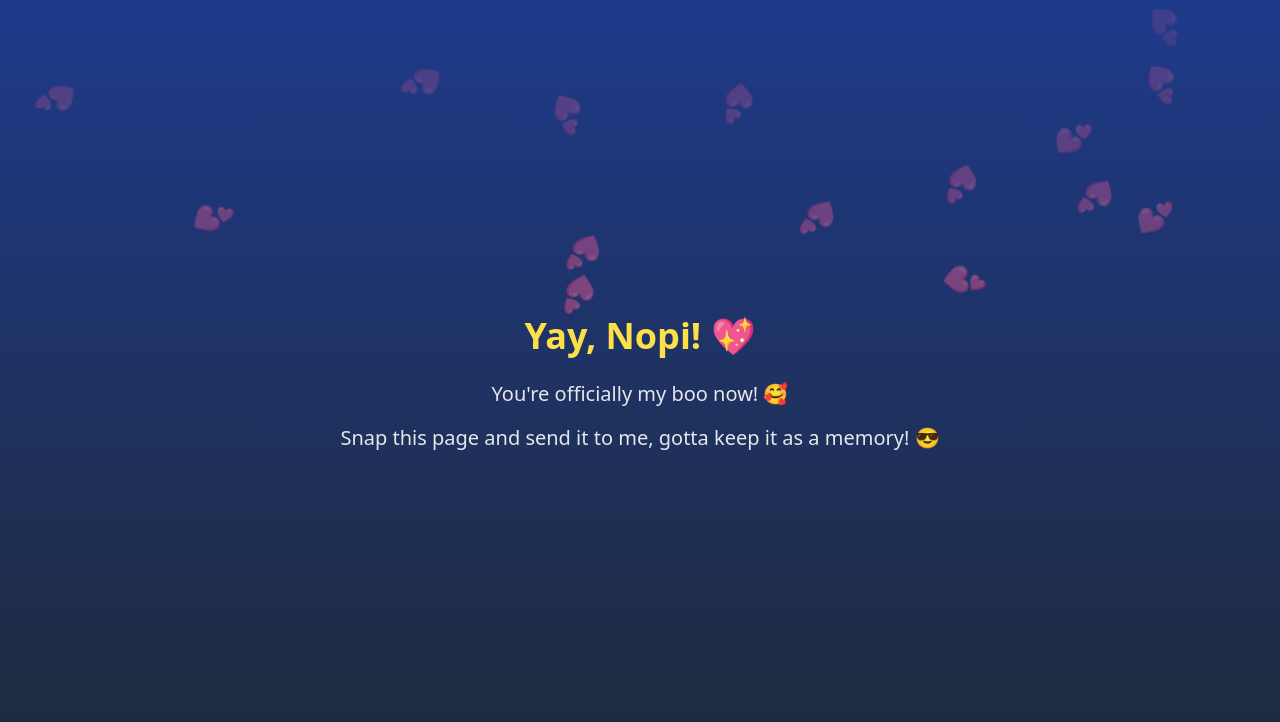
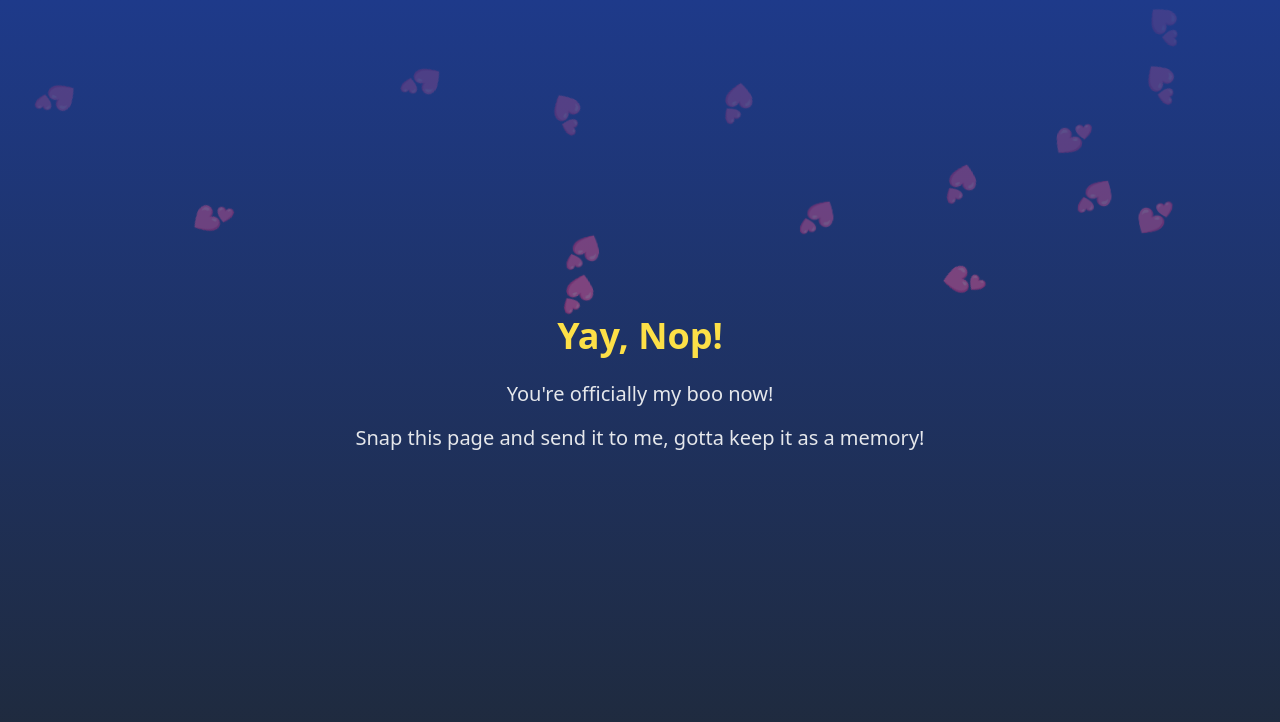
Before and after one commit to Liflifly/ytta, a plain HTML site: page congrats.html in a window 1280 px wide. Drawn offline with nearby package versions, Linux system fonts and the light colour scheme.

Commit message:
Update congrats.html

```diff
--- a/congrats.html
+++ b/congrats.html
@@ -18,12 +18,12 @@
 </head>
 <body class="min-h-screen flex flex-col items-center justify-center bg-gradient-to-b from-blue-900 to-gray-800">
     <div class="container mx-auto px-4 py-8 max-w-2xl text-center">
-        <h1 class="text-3xl md:text-4xl font-bold text-yellow-300 mb-6 fade-in">Yay, Nopi! 💖</h1>
+        <h1 class="text-3xl md:text-4xl font-bold text-yellow-300 mb-6 fade-in">Yay, Nop! </h1>
         <p class="text-lg md:text-xl text-gray-200 mb-4 fade-in" style="animation-delay: 0.2s;">
-            You're officially my boo now! 🥰
+            You're officially my boo now!
         </p>
         <p class="text-lg md:text-xl text-gray-200 mb-8 fade-in" style="animation-delay: 0.4s;">
-            Snap this page and send it to me, gotta keep it as a memory! 😎
+            Snap this page and send it to me, gotta keep it as a memory!
         </p>
         <div id="sticker-container" class="absolute bottom-0 left-0 right-0 pointer-events-none"></div>
     </div>
```
